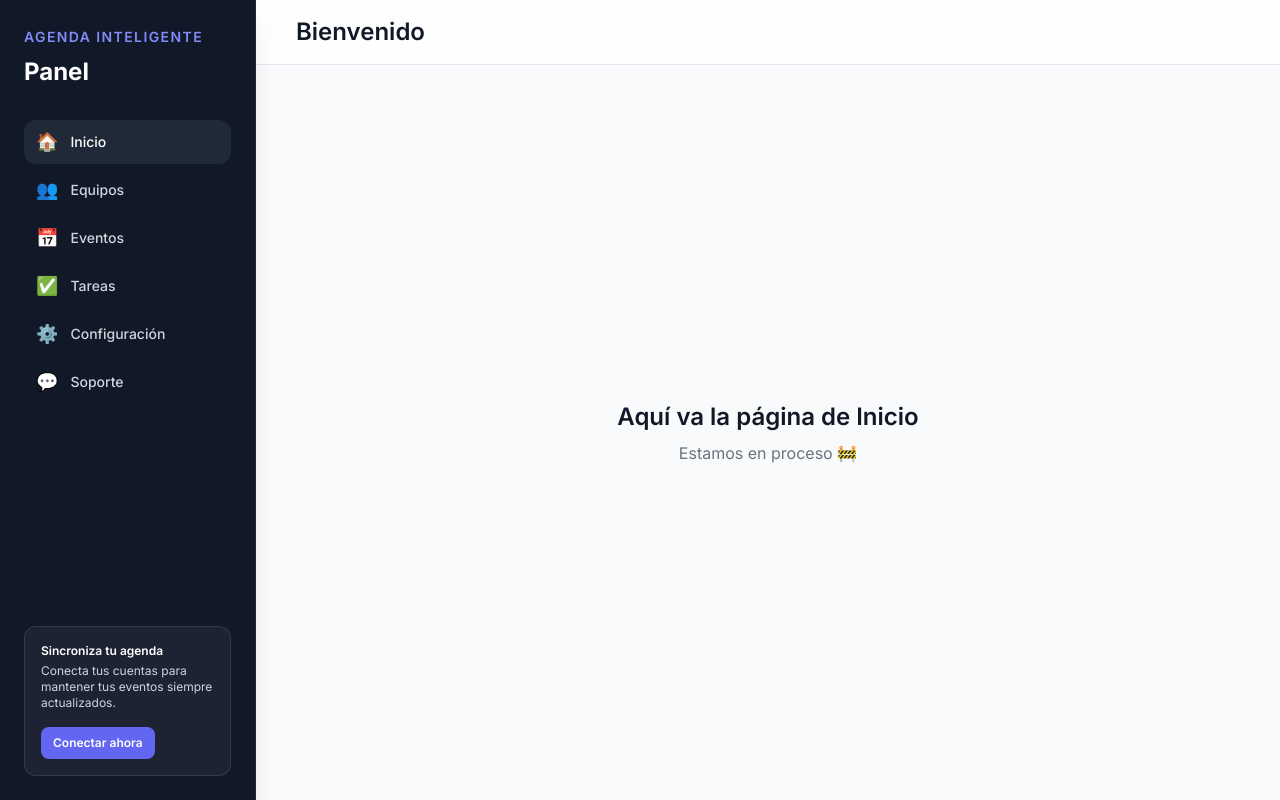
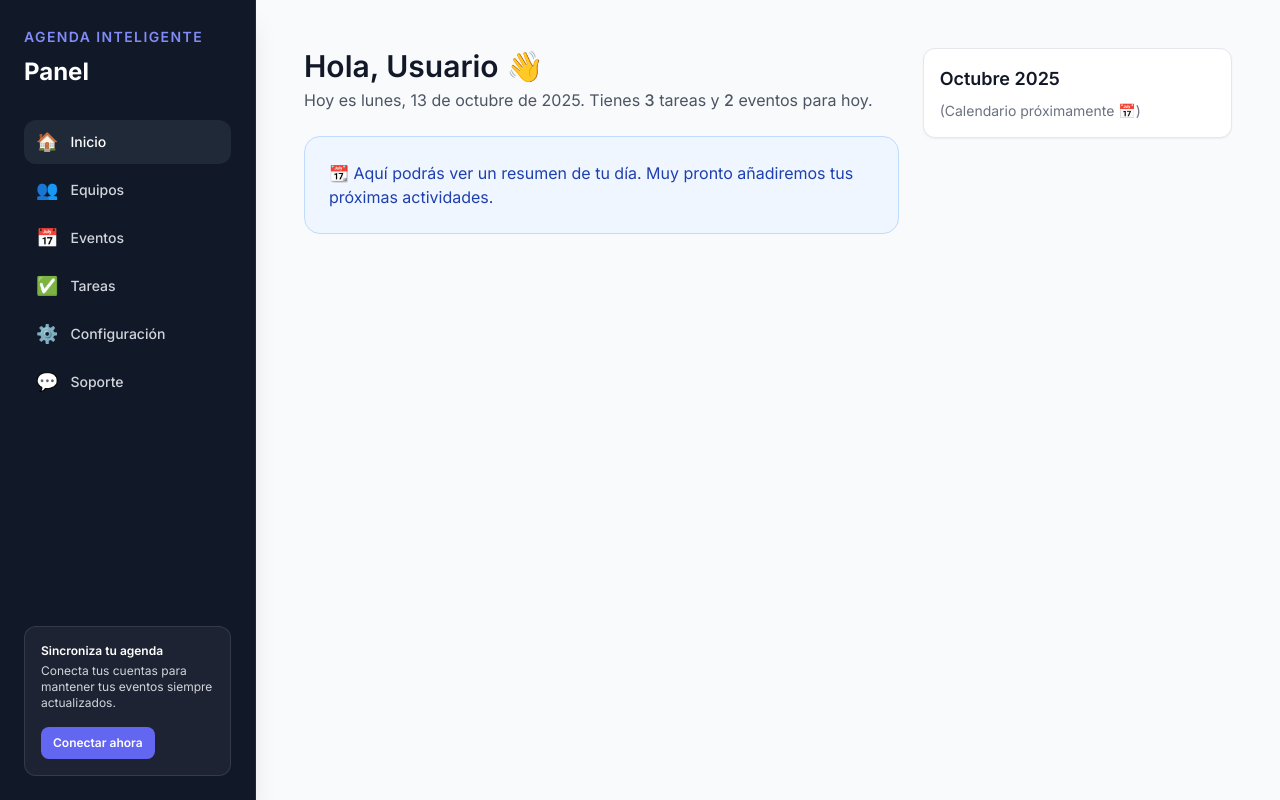
Before and after one commit to Alejandro120603/agenda-inteligente, a Next.js app in the folder frontend/: page /inicio in a window 1280 px wide. Before the commit this address had no page. Built offline with nearby package versions, Linux system fonts and the light colour scheme.

Commit message:
pagina de inicio

```diff
--- a/frontend/app/(panel)/inicio/page.tsx
+++ b/frontend/app/(panel)/inicio/page.tsx
@@ -1,11 +1,80 @@
 "use client";
+import { useEffect, useState } from "react";
 
-// Página temporal del módulo de Inicio dentro del panel administrativo.
-export default function Page() {
+// 📅 Componente temporal de calendario
+function MiniCalendar() {
+  const now = new Date();
+  const month = now.toLocaleString("es-ES", { month: "long" });
+  const year = now.getFullYear();
+
   return (
-    <div className="flex h-full flex-col items-center justify-center text-center">
-      <h1 className="mb-2 text-2xl font-semibold">Aquí va la página de Inicio</h1>
-      <p className="text-gray-500">Estamos en proceso 🚧</p>
+    <div className="p-4 bg-white rounded-xl shadow-sm border border-gray-200">
+      <h2 className="text-lg font-semibold mb-2 capitalize">
+        {month} {year}
+      </h2>
+      <div className="text-gray-500 text-sm">
+        (Calendario próximamente 📅)
+      </div>
     </div>
   );
 }
+
+export default function InicioPage() {
+  const [fecha, setFecha] = useState("");
+  const [tareas, setTareas] = useState(0);
+  const [eventos, setEventos] = useState(0);
+  const [nombre, setNombre] = useState("usuario");
+
+  useEffect(() => {
+    // Fecha formateada
+    const hoy = new Date();
+    const opciones = {
+      weekday: "long",
+      day: "numeric",
+      month: "long",
+      year: "numeric",
+    } as const;
+    setFecha(hoy.toLocaleDateString("es-ES", opciones));
+
+    // 🔧 Datos temporales (luego vendrán del backend)
+    setTareas(3);
+    setEventos(2);
+
+    // 🧠 Obtener nombre guardado del usuario autenticado
+    const usuario = localStorage.getItem("user");
+    if (usuario) {
+      try {
+        const parsed = JSON.parse(usuario);
+        setNombre(parsed.nombre || parsed.username || "usuario");
+      } catch {
+        setNombre("usuario");
+      }
+    }
+  }, []);
+
+  return (
+    <div className="flex flex-col lg:flex-row gap-6 p-6">
+      {/* Sección izquierda */}
+      <div className="flex-1">
+        <h1 className="text-3xl font-semibold mb-1">
+          Hola, {nombre.charAt(0).toUpperCase() + nombre.slice(1)} 👋
+        </h1>
+        <p className="text-gray-600 mb-6">
+          Hoy es {fecha}. Tienes{" "}
+          <span className="font-medium">{tareas}</span> tareas y{" "}
+          <span className="font-medium">{eventos}</span> eventos para hoy.
+        </p>
+
+        <div className="p-6 bg-blue-50 border border-blue-200 rounded-2xl text-blue-800">
+          📆 Aquí podrás ver un resumen de tu día. Muy pronto añadiremos tus
+          próximas actividades.
+        </div>
+      </div>
+
+      {/* Sección derecha */}
+      <div className="w-full lg:w-1/3">
+        <MiniCalendar />
+      </div>
+    </div>
+  );
+}
--- a/frontend/app/(panel)/layout.tsx
+++ b/frontend/app/(panel)/layout.tsx
@@ -1,16 +1,24 @@
 import type { ReactNode } from "react";
-import Header from "../../components/Header";
 import Sidebar from "../../components/Sidebar";
 
-// Layout principal de las secciones internas del panel con sidebar persistente y encabezado superior.
+/**
+ * Layout principal del panel.
+ * Contiene el sidebar persistente y el área principal donde se renderizan las páginas.
+ * No incluye etiquetas <html> ni <body> porque esas ya están definidas en app/layout.tsx.
+ * El header se ha deshabilitado temporalmente.
+ */
 export default function PanelLayout({ children }: { children: ReactNode }) {
   return (
     <div className="flex min-h-screen w-full bg-gray-50">
+      {/* Sidebar lateral */}
       <Sidebar />
-      <div className="flex min-h-screen flex-1 flex-col md:ml-64">
-        <Header />
-        <main className="flex flex-1 flex-col px-4 py-6 sm:px-6 lg:px-10">{children}</main>
-      </div>
+
+      {/* Contenedor principal */}
+      <main className="flex flex-1 flex-col p-6 md:ml-64">
+        {/* Header temporalmente deshabilitado */}
+        {/* <Header /> */}
+        {children}
+      </main>
     </div>
   );
 }
--- /dev/null
+++ b/frontend/app/api/me/route.ts
@@ -0,0 +1,13 @@
+// app/api/me/route.ts
+import { NextResponse } from "next/server";
+import { getUserFromSession } from "@/lib/auth"; // función que lee la cookie o token
+
+export async function GET() {
+  const user = await getUserFromSession();
+
+  if (!user) {
+    return NextResponse.json({ error: "No autenticado" }, { status: 401 });
+  }
+
+  return NextResponse.json({ nombre: user.nombre });
+}
--- a/frontend/components/Header.tsx
+++ b/frontend/components/Header.tsx
@@ -1,61 +1,21 @@
-"use client";
+// app/(panel)/layout.tsx
+import React from "react";
+// import Header from "@/components/Header"; // <-- comentalo o borralo
 
-import { useEffect, useState } from "react";
-import { useRouter } from "next/navigation";
+export default function PanelLayout({ children }: { children: React.ReactNode }) {
+  return (
+    <html>
+      <body className="min-h-screen bg-gray-50">
+        <div className="flex">
+          {/* Sidebar aquí */}
+          <aside>{/* ... */}</aside>
 
-// Definimos el mismo contrato de datos que el utilizado en la página del dashboard.
-interface StoredUser {
-  id: number;
-  nombre: string;
-  correo: string;
-}
-
-export default function Header() {
-  // useRouter se emplea para enviar al usuario al login si su sesión expira.
-  const router = useRouter();
-  // useState almacena el primer nombre a mostrar dentro del encabezado del panel.
-  const [firstName, setFirstName] = useState<string | null>(null);
-
-  useEffect(() => {
-    // Este efecto se ejecuta solo en cliente para obtener los datos persistidos en localStorage.
-    const storedUser = window.localStorage.getItem("userData");
-
-    if (!storedUser) {
-      // Si no encontramos sesión, redirigimos al formulario de acceso y evitamos mostrar información residual.
-      router.replace("/login");
-      return;
-    }
-
-    try {
-      // Parseamos el JSON almacenado para extraer el nombre de la persona usuaria.
-      const parsedUser = JSON.parse(storedUser) as StoredUser;
-      const parsedName = parsedUser.nombre?.trim();
-
-      if (!parsedName) {
-        // Si el nombre no existe limpiamos la sesión y regresamos al login.
-        window.localStorage.removeItem("userData");
-        router.replace("/login");
-        return;
-      }
-
-      const [name] = parsedName.split(/\s+/);
-      setFirstName(name || parsedName);
-    } catch (error) {
-      // En caso de datos corruptos, eliminamos la sesión y redirigimos por seguridad.
-      console.error("No fue posible recuperar la sesión desde el encabezado", error);
-      window.localStorage.removeItem("userData");
-      router.replace("/login");
-    }
-  }, [router]);
-
-  return (
-    <header className="sticky top-0 z-30 border-b border-gray-200 bg-white/80 backdrop-blur">
-      <div className="px-4 py-4 sm:px-6 lg:px-10">
-        {/* Mensaje de bienvenida limpio, sin breadcrumbs ni botones secundarios. */}
-        <h2 className="text-2xl font-semibold text-gray-900">
-          {firstName ? `Bienvenido, ${firstName}` : "Bienvenido"}
-        </h2>
-      </div>
-    </header>
+          <main className="flex-1">
+            {/* <Header /> */}   {/* <-- comentado temporalmente */}
+            <div className="p-6">{children}</div>
+          </main>
+        </div>
+      </body>
+    </html>
   );
 }
--- a/frontend/lib/auth.ts
+++ b/frontend/lib/auth.ts
@@ -0,0 +1,33 @@
+// frontend/lib/auth.ts
+import "server-only";
+import { cookies } from "next/headers";
+import { getUserById } from "./db";
+
+/**
+ * Obtiene el usuario actual basado en la cookie de sesión `user_id`.
+ * Debe ejecutarse SOLO en el servidor (RSC, route handlers, server actions).
+ */
+export async function getUserFromSession() {
+  try {
+    // Lee la cookie de la request actual (solo en servidor)
+    const cookie = cookies().get("user_id");
+
+    if (!cookie?.value) {
+      console.warn("[auth] No hay cookie de sesión user_id");
+      return null;
+    }
+
+    const userId = Number(cookie.value);
+    if (!Number.isFinite(userId)) {
+      console.warn("[auth] Cookie user_id inválida:", cookie.value);
+      return null;
+    }
+
+    // Busca el usuario en la base de datos
+    const user = await getUserById(userId);
+    return user ?? null;
+  } catch (err) {
+    console.error("[auth] Error obteniendo usuario de sesión:", err);
+    return null;
+  }
+}
```
